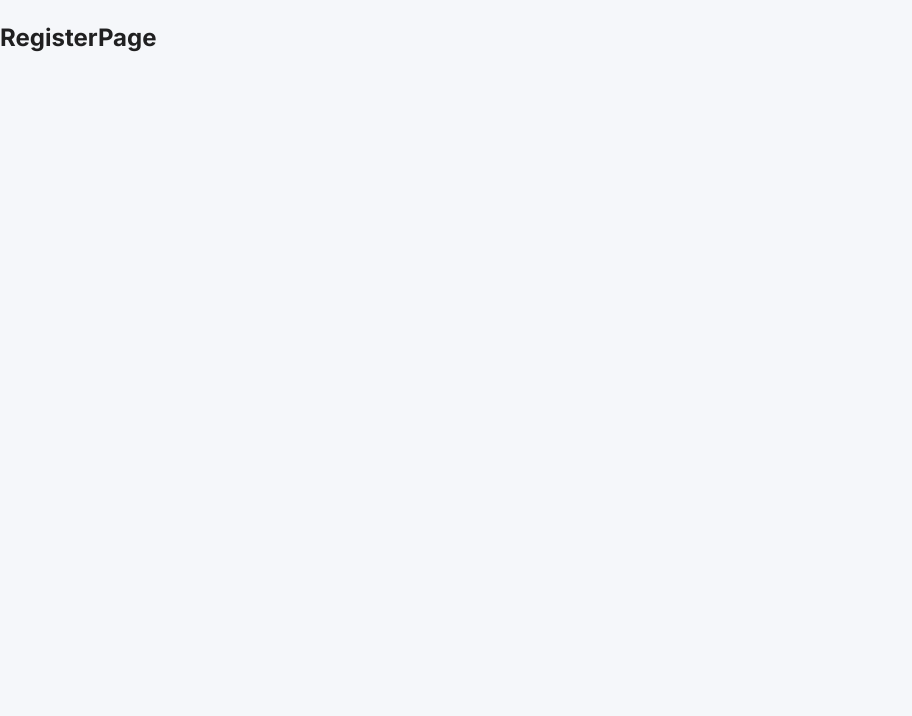
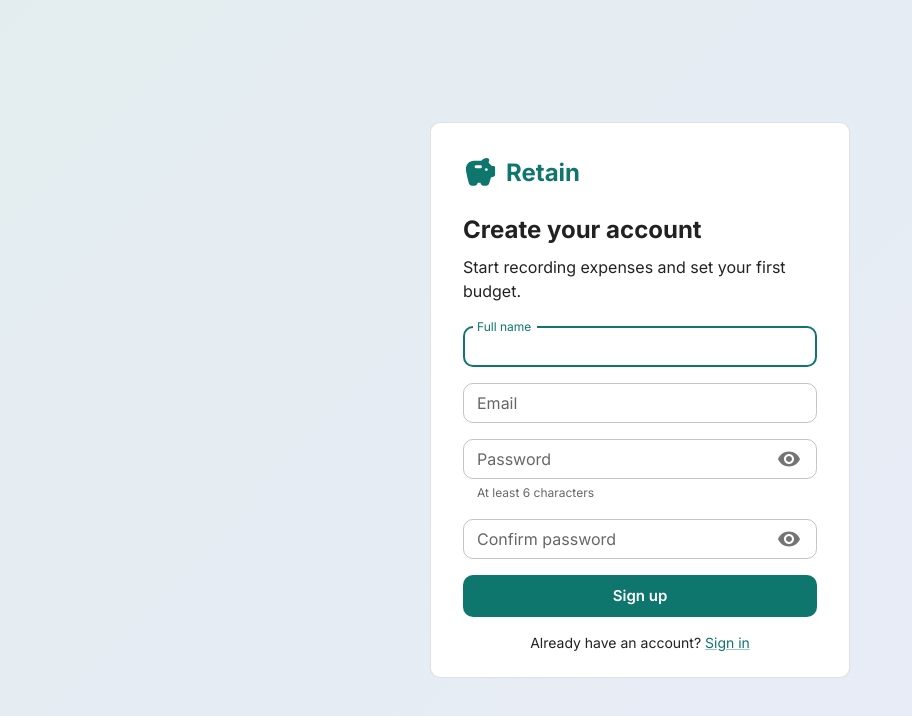
Before and after one commit to Umurerwa3/Retain_React_App, a React (Vite) app in the folder client/: page /register in a window 1280 px wide. Shown: the top 716 px of the page, without its empty margins (0-912 px from the left). Built offline with nearby package versions, Linux system fonts and the light colour scheme; no server answers.

Commit message:
feat(client): build sign in and sign up pages with form validation

```diff
--- /dev/null
+++ b/client/src/components/auth/AuthLayout.tsx
@@ -0,0 +1,42 @@
+import type { ReactNode } from 'react';
+import { Box, Card, CardContent, Stack, Typography } from '@mui/material';
+import SavingsRoundedIcon from '@mui/icons-material/SavingsRounded';
+
+interface AuthLayoutProps {
+  title: string;
+  subtitle: string;
+  children: ReactNode;
+}
+
+export default function AuthLayout({ title, subtitle, children }: AuthLayoutProps) {
+  return (
+    <Box
+      sx={{
+        minHeight: '100vh',
+        display: 'grid',
+        placeItems: 'center',
+        px: 2,
+        py: 4,
+        background: (t) => `linear-gradient(135deg, ${t.palette.primary.main}14, ${t.palette.secondary.main}14)`,
+      }}
+    >
+      <Card sx={{ width: '100%', maxWidth: 420 }}>
+        <CardContent sx={{ p: { xs: 3, sm: 4 } }}>
+          <Stack direction="row" spacing={1} sx={{ alignItems: 'center', mb: 3 }}>
+            <SavingsRoundedIcon color="primary" fontSize="large" />
+            <Typography variant="h5" component="span" color="primary">
+              Retain
+            </Typography>
+          </Stack>
+          <Typography variant="h5" component="h1" gutterBottom>
+            {title}
+          </Typography>
+          <Typography color="text.secondary" sx={{ mb: 3 }}>
+            {subtitle}
+          </Typography>
+          {children}
+        </CardContent>
+      </Card>
+    </Box>
+  );
+}
--- /dev/null
+++ b/client/src/components/auth/PasswordField.tsx
@@ -0,0 +1,31 @@
+import { useState } from 'react';
+import { IconButton, InputAdornment, TextField, type TextFieldProps } from '@mui/material';
+import Visibility from '@mui/icons-material/Visibility';
+import VisibilityOff from '@mui/icons-material/VisibilityOff';
+
+export default function PasswordField(props: TextFieldProps) {
+  const [visible, setVisible] = useState(false);
+
+  return (
+    <TextField
+      {...props}
+      type={visible ? 'text' : 'password'}
+      slotProps={{
+        input: {
+          endAdornment: (
+            <InputAdornment position="end">
+              <IconButton
+                aria-label={visible ? 'Hide password' : 'Show password'}
+                onClick={() => setVisible((v) => !v)}
+                edge="end"
+                size="small"
+              >
+                {visible ? <VisibilityOff /> : <Visibility />}
+              </IconButton>
+            </InputAdornment>
+          ),
+        },
+      }}
+    />
+  );
+}
--- a/client/src/pages/LoginPage.tsx
+++ b/client/src/pages/LoginPage.tsx
@@ -1,3 +1,67 @@
+import { useState, type FormEvent } from 'react';
+import { Link as RouterLink, useLocation, useNavigate, type Location } from 'react-router';
+import { Alert, Button, Link, Stack, TextField, Typography } from '@mui/material';
+import AuthLayout from '../components/auth/AuthLayout';
+import PasswordField from '../components/auth/PasswordField';
+import { useAuth } from '../hooks/useAuth';
+import { getErrorMessage } from '../api/client';
+
 export default function LoginPage() {
-  return <h2>LoginPage</h2>;
+  const { signIn } = useAuth();
+  const navigate = useNavigate();
+  const location = useLocation();
+  const from = (location.state as { from?: Location } | null)?.from?.pathname ?? '/';
+
+  const [email, setEmail] = useState('');
+  const [password, setPassword] = useState('');
+  const [error, setError] = useState<string | null>(null);
+  const [submitting, setSubmitting] = useState(false);
+
+  const handleSubmit = async (e: FormEvent<HTMLFormElement>) => {
+    e.preventDefault();
+    setError(null);
+    setSubmitting(true);
+    try {
+      const user = await signIn({ email: email.trim(), password });
+      navigate(from === '/' && user.role === 'admin' ? '/admin' : from, { replace: true });
+    } catch (err) {
+      setError(getErrorMessage(err));
+      setSubmitting(false);
+    }
+  };
+
+  return (
+    <AuthLayout title="Welcome back" subtitle="Sign in to keep track of your spending.">
+      <Stack component="form" spacing={2} onSubmit={handleSubmit} noValidate>
+        {error && <Alert severity="error">{error}</Alert>}
+        <TextField
+          label="Email"
+          type="email"
+          autoComplete="email"
+          value={email}
+          onChange={(e) => setEmail(e.target.value)}
+          required
+          autoFocus
+        />
+        <PasswordField
+          label="Password"
+          autoComplete="current-password"
+          value={password}
+          onChange={(e) => setPassword(e.target.value)}
+          required
+          size="small"
+          fullWidth
+        />
+        <Button type="submit" variant="contained" size="large" disabled={submitting || !email || !password}>
+          {submitting ? 'Signing in…' : 'Sign in'}
+        </Button>
+        <Typography variant="body2" sx={{ textAlign: 'center' }}>
+          New to Retain?{' '}
+          <Link component={RouterLink} to="/register">
+            Create an account
+          </Link>
+        </Typography>
+      </Stack>
+    </AuthLayout>
+  );
 }
--- a/client/src/pages/RegisterPage.tsx
+++ b/client/src/pages/RegisterPage.tsx
@@ -1,3 +1,110 @@
+import { useState, type FormEvent } from 'react';
+import { Link as RouterLink, useNavigate } from 'react-router';
+import { Alert, Button, Link, Stack, TextField, Typography } from '@mui/material';
+import AuthLayout from '../components/auth/AuthLayout';
+import PasswordField from '../components/auth/PasswordField';
+import { useAuth } from '../hooks/useAuth';
+import { getErrorMessage } from '../api/client';
+
+interface FormState {
+  name: string;
+  email: string;
+  password: string;
+  confirmPassword: string;
+}
+
+type FormErrors = Partial<Record<keyof FormState, string>>;
+
+function validate(values: FormState): FormErrors {
+  const errors: FormErrors = {};
+  if (!values.name.trim()) errors.name = 'Name is required';
+  if (!/^\S+@\S+\.\S+$/.test(values.email.trim())) errors.email = 'Enter a valid email address';
+  if (values.password.length < 6) errors.password = 'Password must be at least 6 characters';
+  if (values.confirmPassword !== values.password) errors.confirmPassword = 'Passwords do not match';
+  return errors;
+}
+
 export default function RegisterPage() {
-  return <h2>RegisterPage</h2>;
+  const { signUp } = useAuth();
+  const navigate = useNavigate();
+
+  const [values, setValues] = useState<FormState>({ name: '', email: '', password: '', confirmPassword: '' });
+  const [errors, setErrors] = useState<FormErrors>({});
+  const [serverError, setServerError] = useState<string | null>(null);
+  const [submitting, setSubmitting] = useState(false);
+
+  const update = (field: keyof FormState) => (e: React.ChangeEvent<HTMLInputElement>) =>
+    setValues((v) => ({ ...v, [field]: e.target.value }));
+
+  const handleSubmit = async (e: FormEvent<HTMLFormElement>) => {
+    e.preventDefault();
+    const found = validate(values);
+    setErrors(found);
+    if (Object.keys(found).length) return;
+
+    setServerError(null);
+    setSubmitting(true);
+    try {
+      await signUp({ name: values.name.trim(), email: values.email.trim(), password: values.password });
+      navigate('/budget', { replace: true, state: { welcome: true } });
+    } catch (err) {
+      setServerError(getErrorMessage(err));
+      setSubmitting(false);
+    }
+  };
+
+  return (
+    <AuthLayout title="Create your account" subtitle="Start recording expenses and set your first budget.">
+      <Stack component="form" spacing={2} onSubmit={handleSubmit} noValidate>
+        {serverError && <Alert severity="error">{serverError}</Alert>}
+        <TextField
+          label="Full name"
+          autoComplete="name"
+          value={values.name}
+          onChange={update('name')}
+          error={Boolean(errors.name)}
+          helperText={errors.name}
+          autoFocus
+        />
+        <TextField
+          label="Email"
+          type="email"
+          autoComplete="email"
+          value={values.email}
+          onChange={update('email')}
+          error={Boolean(errors.email)}
+          helperText={errors.email}
+        />
+        <PasswordField
+          label="Password"
+          autoComplete="new-password"
+          value={values.password}
+          onChange={update('password')}
+          error={Boolean(errors.password)}
+          helperText={errors.password ?? 'At least 6 characters'}
+          size="small"
+          fullWidth
+        />
+        <PasswordField
+          label="Confirm password"
+          autoComplete="new-password"
+          value={values.confirmPassword}
+          onChange={update('confirmPassword')}
+          error={Boolean(errors.confirmPassword)}
+          helperText={errors.confirmPassword}
+          size="small"
+          fullWidth
+        />
+        <Button type="submit" variant="contained" size="large" disabled={submitting}>
+          {submitting ? 'Creating account…' : 'Sign up'}
+        </Button>
+        <Typography variant="body2" sx={{ textAlign: 'center' }}>
+          Already have an account?{' '}
+          <Link component={RouterLink} to="/login">
+            Sign in
+          </Link>
+        </Typography>
+      </Stack>
+    </AuthLayout>
+  );
 }
```
